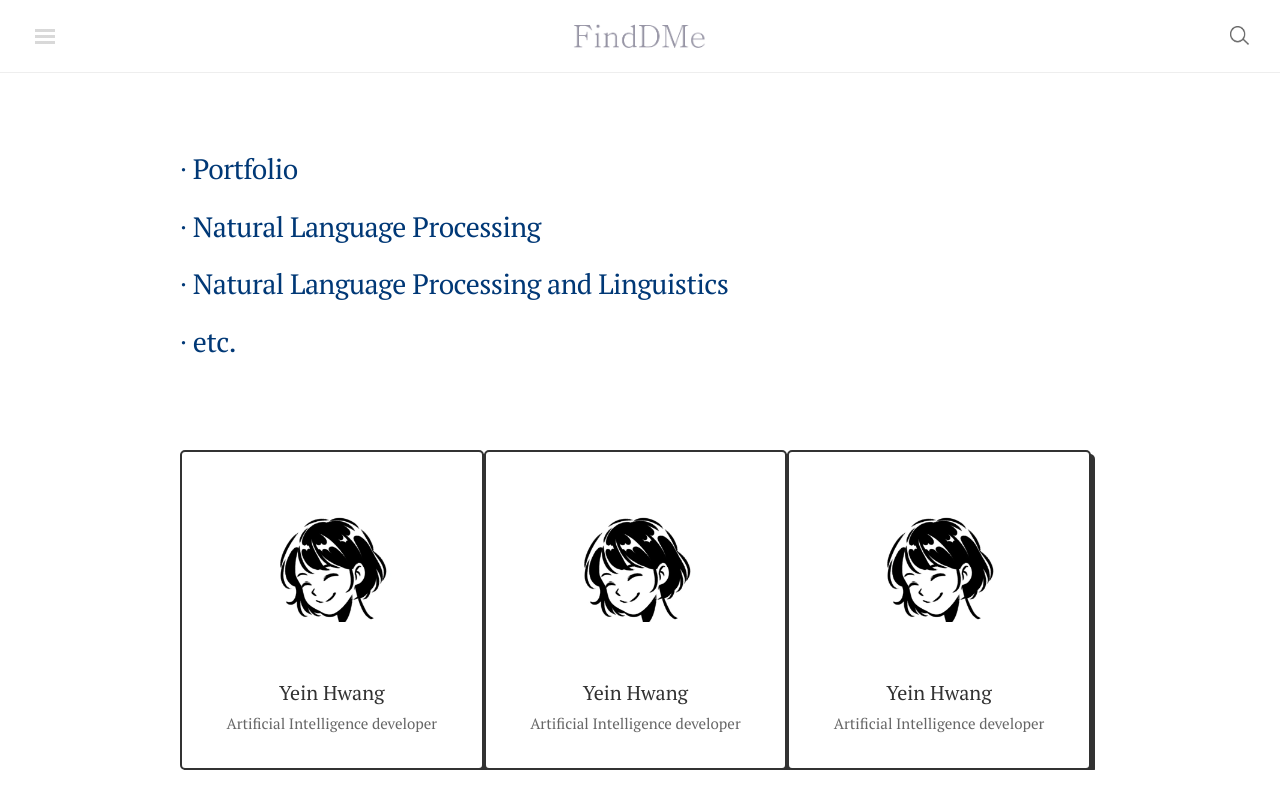
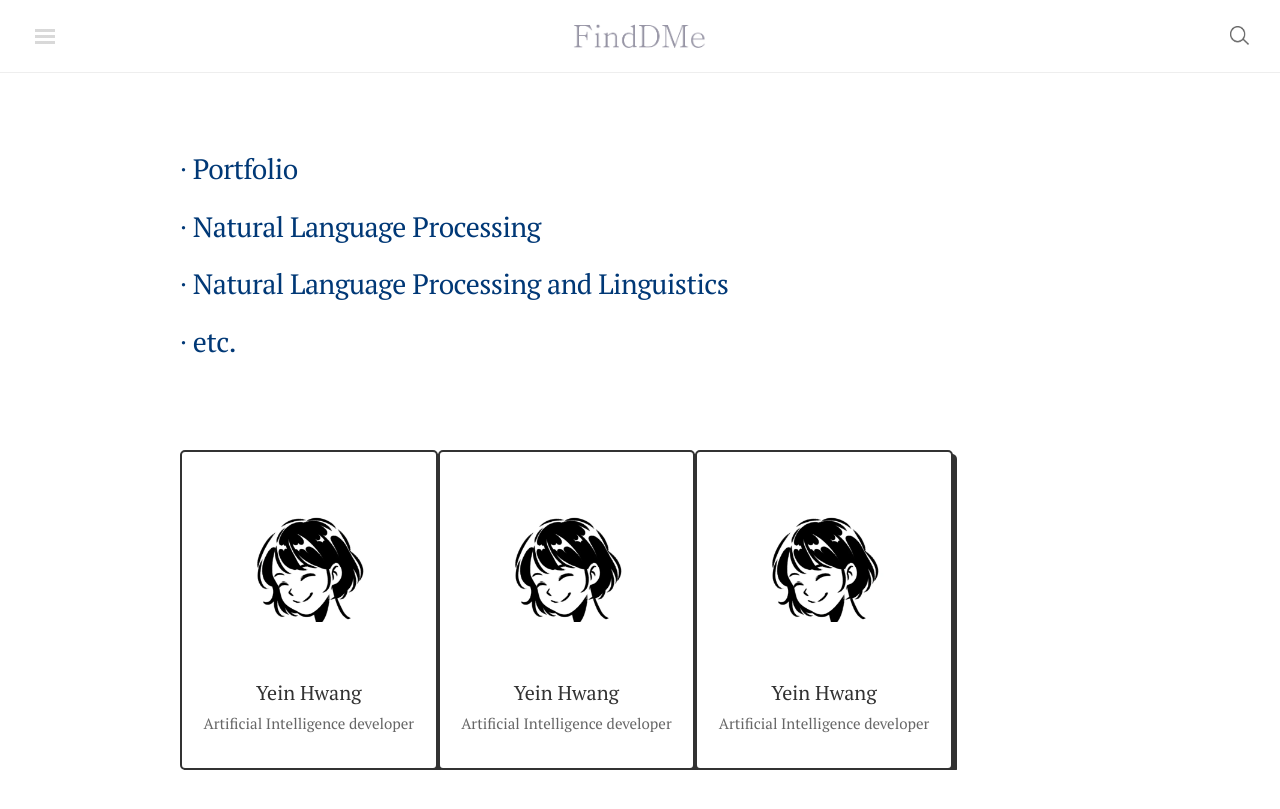
Before and after one commit to finddme/finddme.github.io, a Jekyll site: the page built from blog/home.html, in a window 1280 px wide. Shown: the top 809 px of the page. Built offline with Jekyll 4.4.1, drawn with Linux system fonts in a browser that asks for light colours; nearby versions of some CDN libraries; comment, search, counter and statistics services are not loaded.

Commit message:
Update home.html

```diff
--- a/blog/home.html
+++ b/blog/home.html
@@ -45,7 +45,7 @@
 <br>
 
 <div class="card-expo">
-      <div class="card" onclick="location.href='https://finddme.github.io/about/';" style=" cursor: pointer; float: left; width: 33%; overflow-y:hidden;" >
+      <div class="card" onclick="location.href='https://finddme.github.io/about/';" style=" cursor: pointer; float: left; width: 28%; overflow-y:hidden;" >
         <div class="card-photo"></div>
         <div class="card-title">Yein Hwang<br>
             <span>Artificial Intelligence developer</span>
@@ -72,7 +72,7 @@
 </div>
 
 <div class="card-expo">
-      <div class="card" onclick="location.href='https://finddme.github.io/about/';" style=" cursor: pointer; float: left; width: 33%; overflow-y:hidden;" >
+      <div class="card" onclick="location.href='https://finddme.github.io/about/';" style=" cursor: pointer; float: left; width: 28%; overflow-y:hidden;" >
         <div class="card-photo"></div>
         <div class="card-title">Yein Hwang<br>
             <span>Artificial Intelligence developer</span>
@@ -99,7 +99,7 @@
 </div>
 
 <div class="card-expo">
-      <div class="card" onclick="location.href='https://finddme.github.io/about/';" style=" cursor: pointer; float: left; width: 33%; overflow-y:hidden;" >
+      <div class="card" onclick="location.href='https://finddme.github.io/about/';" style=" cursor: pointer; float: left; width: 28%; overflow-y:hidden;" >
         <div class="card-photo"></div>
         <div class="card-title">Yein Hwang<br>
             <span>Artificial Intelligence developer</span>
```
